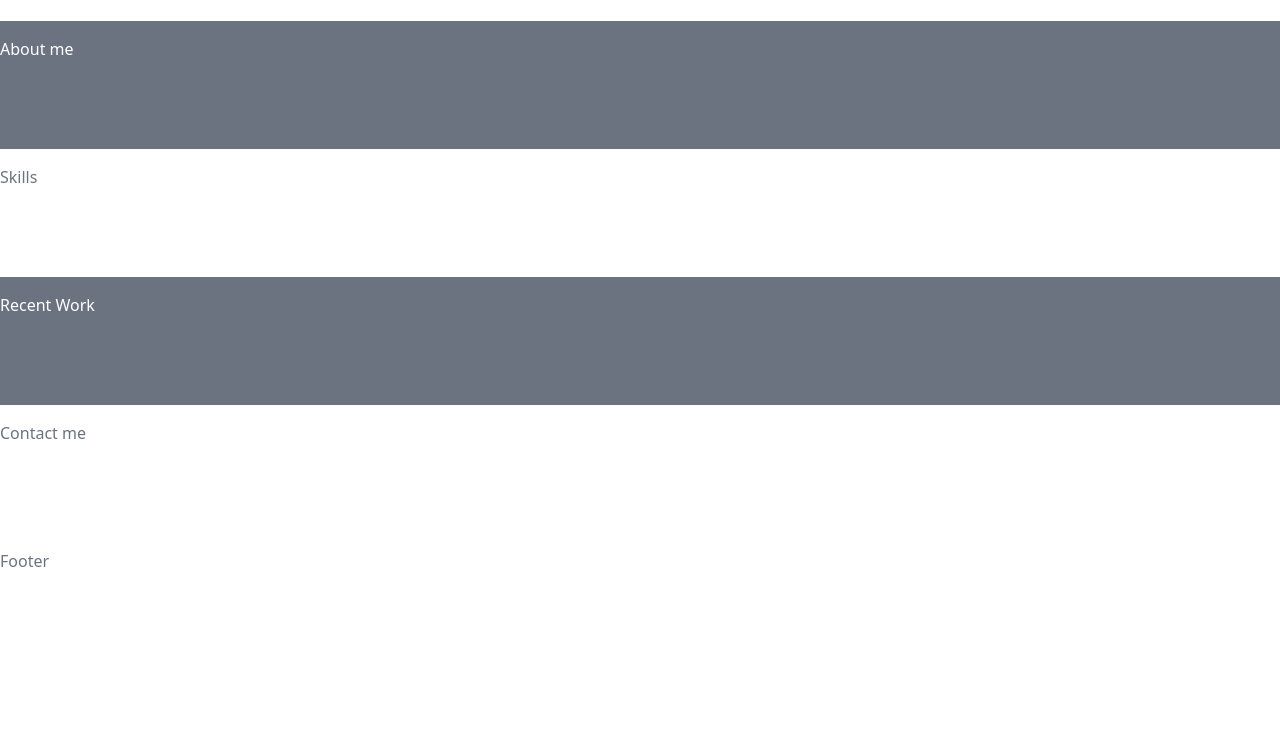
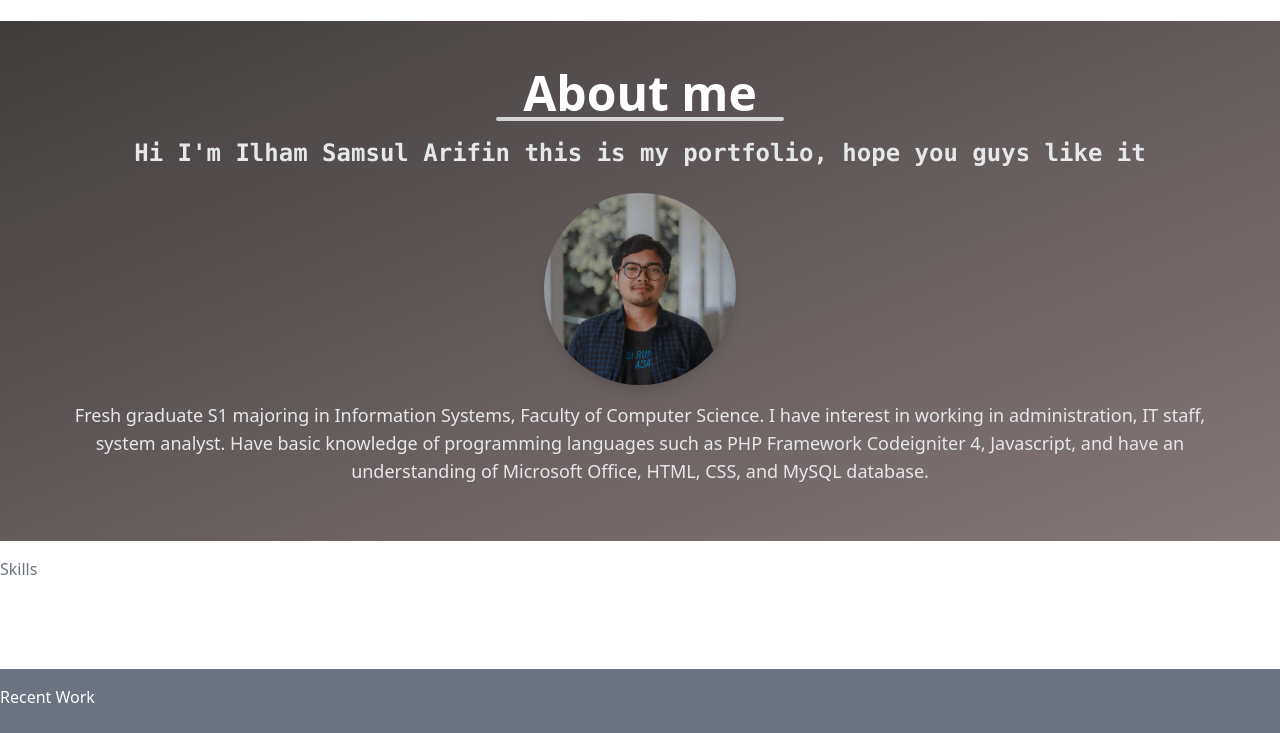
Before and after one commit to ilhamarifinsamsul/portofolio_tailwind, a website: page index.html in a window 1280 px wide. Shown: the part 67-800 px from the top of the page. Drawn offline with nearby package versions, Linux system fonts and the light colour scheme.

Commit message:
update about me

```diff
--- a/index.html
+++ b/index.html
@@ -10,6 +10,11 @@
     <link href="https://unpkg.com/tailwindcss@^1.0/dist/tailwind.min.css" rel="stylesheet">
     <link rel="stylesheet" type="text/css" href="output.css">
     <script src="https://cdn.tailwindcss.com"></script>
+    <style>
+        .gradient {
+            background-image: linear-gradient(to bottom right, #413D3D, #867878);
+        }
+    </style>
 
 </head>
 <body>
@@ -38,7 +43,25 @@
             </div>
         </nav>
     </section>
-    <section class="w-screen mx-auto py-4 bg-gray-500 md:bg-gray-500 h-32 text-white">About me</section>
+    <section class="w-screen mx-auto py-4 gradient">
+        <div class="px-16 py-8 text-center text-white">
+            <h1 class="w-full text-5xl font-bold">About me</h1>
+            <div class="mb-4">
+                <div class="bg-white w-1/4 opacity-75 rounded h-1 mx-auto"></div>
+            </div>
+            <h4 class="text-2xl font-bold mb-2 text-gray-200 text-center font-mono">Hi I'm Ilham Samsul Arifin this is my portfolio, hope you guys like it</h4>
+            <div class="w-full">
+                <div class="px-4 py-4 ">
+                    <img src="img/ilham.jpeg" alt="" class="shadow-lg rounded-full max-w-full mx-auto text-center w-48">
+                </div>
+            </div>
+            <h5 class="text-lg mb-2 text-center text-gray-200 font-sans">
+                Fresh graduate S1 majoring in Information Systems, Faculty of Computer Science. I have interest in working in administration, IT staff, system analyst. Have basic knowledge of programming languages such as PHP Framework Codeigniter 4, Javascript, and have an understanding of Microsoft Office, HTML, CSS, and MySQL database.
+            </h5>
+
+
+        </div>
+    </section>
     <section class="w-screen mx-auto py-4 bg-white h-32 text-gray-500">Skills</section>
     <section class="w-screen mx-auto py-4 bg-gray-500 md:bg-gray-500 h-32 text-white">Recent Work</section>
     <section class="w-screen mx-auto py-4 bg-white h-32 text-gray-500">Contact me</section>
```
Also changed, not shown: img/ilham.jpeg (added).
